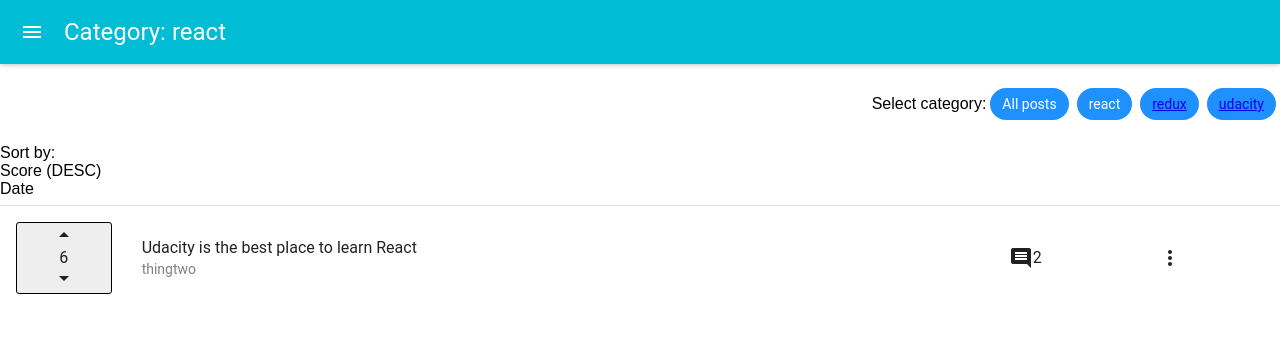
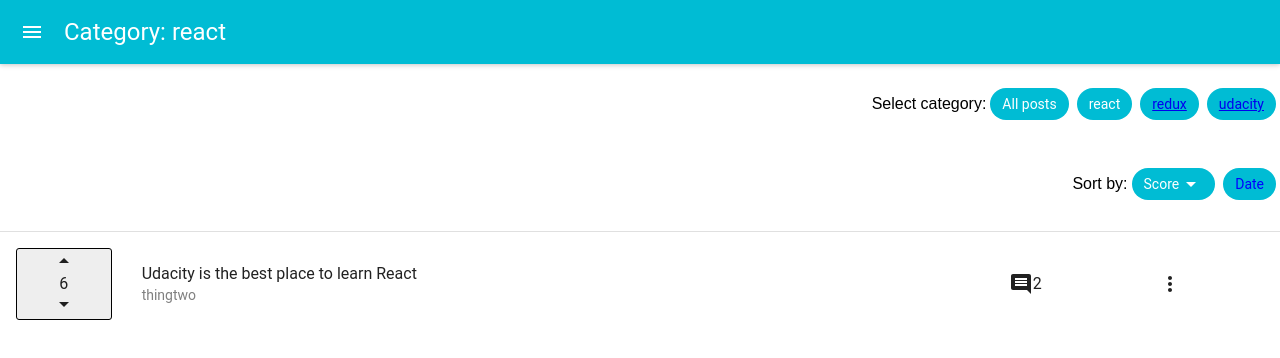
Before and after one commit to mmendoza26000/reactnd-project-readable-mmendoza26000, a React (Create React App) app: page /react in a window 1280 px wide. Shown: the top 358 px of the page. Built offline with nearby package versions, Linux system fonts and the light colour scheme.

Commit message:
feat: Beautify SortSelector
 - change backgroundColor from FilterLink for consistency

```diff
--- a/src/components/App.css
+++ b/src/components/App.css
@@ -88,3 +88,15 @@
 .filterlink-chip {
   margin: 4px !important;
 }
+
+.sortselector-container {
+  display: flex;
+  justify-content: flex-end;
+  align-items: center;
+  padding-top: 20px;
+  padding-bottom: 20px;
+}
+
+.sort-chip {
+  margin: 4px !important;
+}
--- a/src/components/FilterLink.js
+++ b/src/components/FilterLink.js
@@ -7,7 +7,7 @@
 
 
 return(
-  <Chip className="filterlink-chip" style={{backgroundColor: 'DodgerBlue'}}>
+  <Chip className="filterlink-chip" style={{backgroundColor: '#00bcd4'}}>
     <NavLink
         to={filter === 'ALL_POSTS' ? '/' : `/${ filter }`}
         activeStyle={ {
--- a/src/components/SortSelector.js
+++ b/src/components/SortSelector.js
@@ -1,18 +1,46 @@
 import React from 'react';
 import { connect } from 'react-redux';
 import { setSortField } from '../actions';
+import Chip from 'material-ui/Chip';
+
+
+import ArrowDropup from 'material-ui/svg-icons/navigation/arrow-drop-up';
+import ArrowDropdown from 'material-ui/svg-icons/navigation/arrow-drop-down';
+
 
 
 
 export const SortSelector = ({ sortCriteria, setSortCriteria }) => {
 
-    const order = sortCriteria.orderAsc ? '(ASC)' : '(DESC)';
+    const order = sortCriteria.orderAsc ?
+                        <ArrowDropup style={{color:'white'}}/> :
+                        <ArrowDropdown style={{color:'white', alignSelf: 'center'}}/>;
+    const chipStyle = {backgroundColor: '#00bcd4'}
 
     return (
-        <div>
+        <div className="sortselector-container">
             Sort by:
-                <div onClick={()=>setSortCriteria('voteScore')} >Score {sortCriteria.field === 'voteScore' ? order : ''} </div>
-                <div onClick={()=>setSortCriteria('timestamp')} >Date {sortCriteria.field === 'timestamp' ? order : ''} </div>
+                <Chip
+                    labelColor={sortCriteria.field === 'voteScore' ? "white" : "blue"}
+                    className="sort-chip"
+                    style={chipStyle} onClick={()=>setSortCriteria('voteScore')}
+                >
+                    <div style={{display: 'flex', alignItems: 'center'}}>
+                        Score
+                        {sortCriteria.field === 'voteScore' ? order : ''}
+                    </div>
+                </Chip>
+
+                <Chip
+                    labelColor={sortCriteria.field === 'timestamp' ? "white" : "blue"}
+                    className="sort-chip"
+                    style={chipStyle} onClick={()=>setSortCriteria('timestamp')}
+                >
+                    <div style={{display: 'flex', alignItems: 'center'}}>
+                        Date
+                        {sortCriteria.field === 'timestamp' ? order : ''}
+                    </div>
+                </Chip>
         </div>
     );
 }
```
